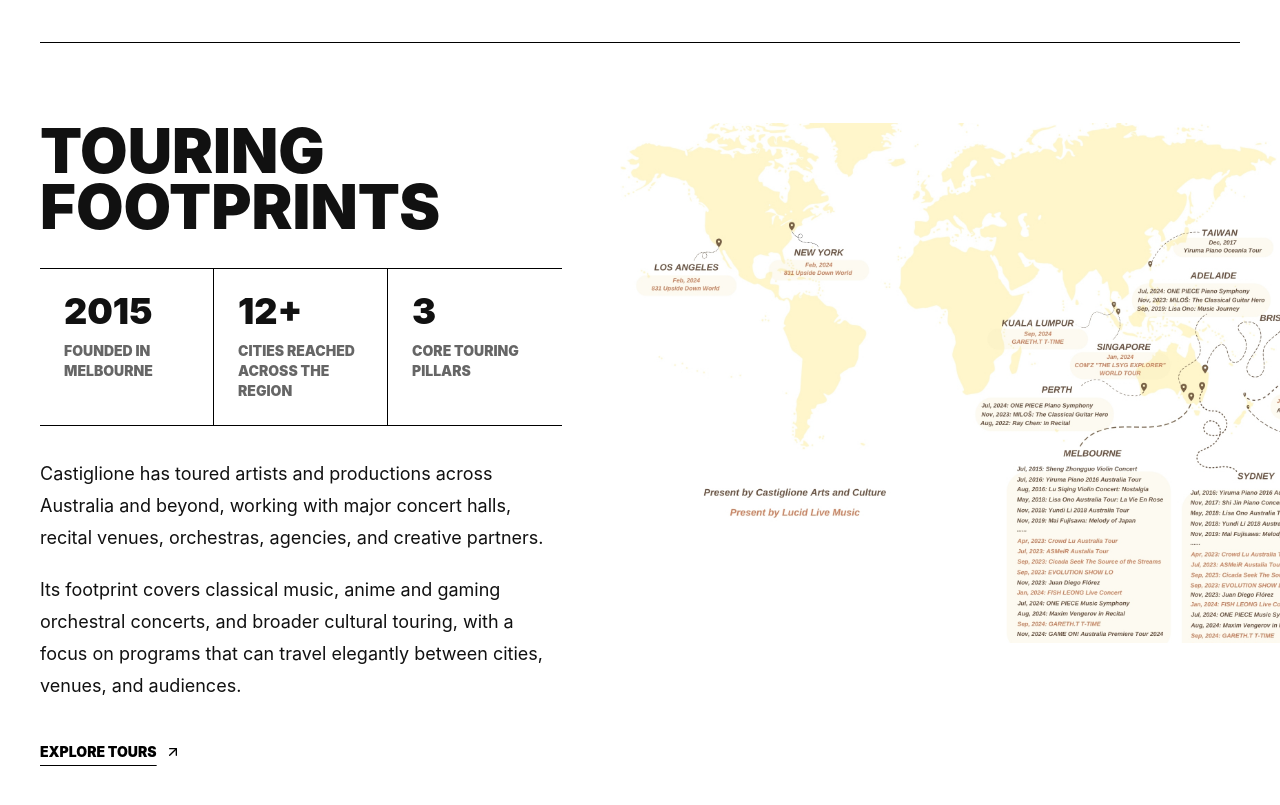
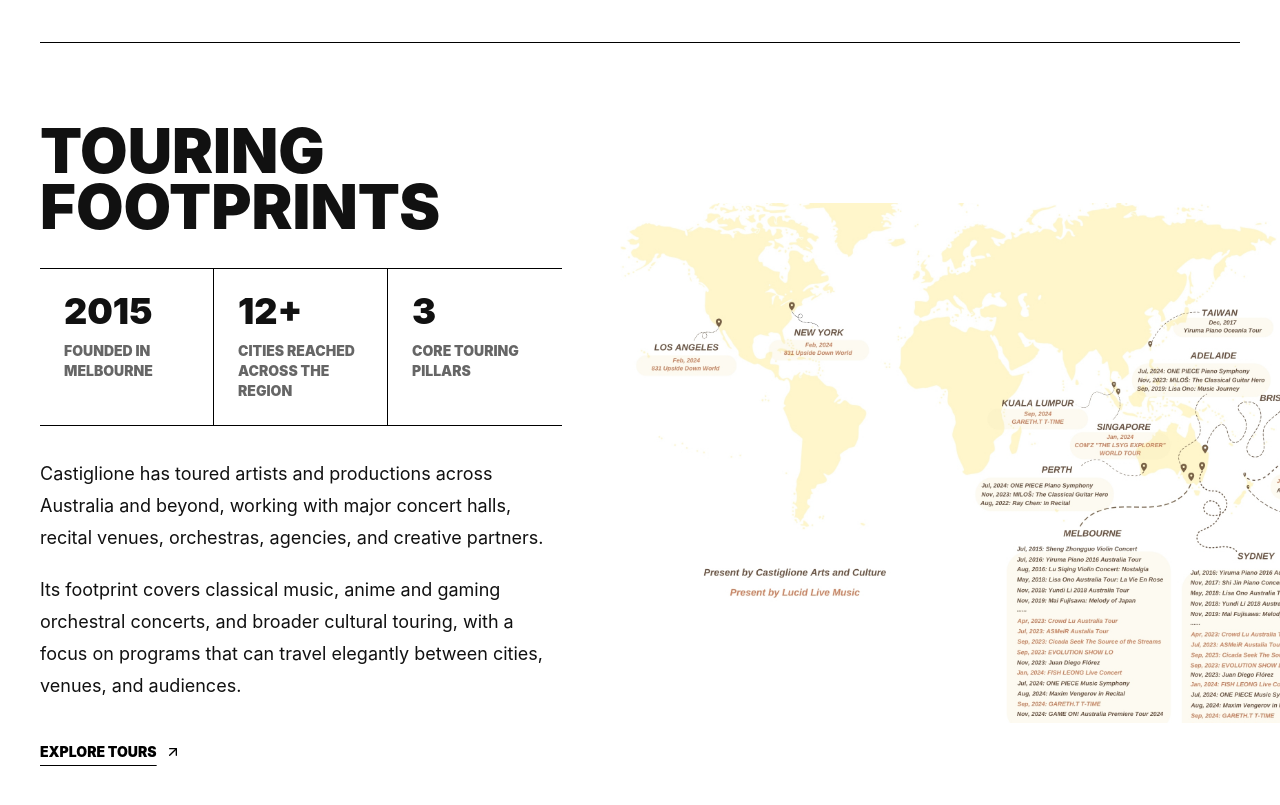
Before and after one commit to helenyucac/castiglione-arts-music-website, a Next.js app: page /about in a window 1280 px wide. Shown: the part 960-1765 px from the top of the page. Built offline with nearby package versions, Linux system fonts and the light colour scheme.

Commit message:
Rebalance who we are and about map spacing

```diff
--- a/app/site.css
+++ b/app/site.css
@@ -135,6 +135,10 @@ main {
     min-height: 520px;
   }
 
+  .about-section-media-map {
+    margin-top: 5rem;
+  }
+
   .highlights-grid {
     grid-template-columns: repeat(4, minmax(0, 1fr));
   }
--- a/components/WhoWeAre.tsx
+++ b/components/WhoWeAre.tsx
@@ -5,7 +5,7 @@ import Link from "next/link";
 export function WhoWeAre() {
   return (
     <section id="about" className="bg-white py-14 sm:py-20 lg:py-24">
-      <div className="mx-auto grid w-full max-w-[1760px] gap-8 px-4 sm:px-6 lg:grid-cols-[0.95fr_1.05fr] lg:px-10">
+      <div className="mx-auto grid w-full max-w-[1760px] gap-8 px-4 sm:px-6 lg:grid-cols-[0.78fr_1.42fr] lg:px-10">
         <div className="flex flex-col justify-between">
           <div>
             <h2 className="max-w-3xl text-[clamp(2.25rem,4.8vw,4.8rem)] font-black uppercase leading-[0.92] tracking-normal">
@@ -21,8 +21,8 @@ export function WhoWeAre() {
           </Link>
         </div>
 
-        <div className="grid gap-8 lg:grid-cols-[minmax(0,0.95fr)_minmax(0,0.85fr)] lg:gap-14 xl:gap-20">
-          <div className="max-w-xl space-y-5 text-lg leading-8 lg:pr-6 xl:pr-10">
+        <div className="grid gap-8 lg:grid-cols-2 lg:gap-12 xl:gap-14">
+          <div className="space-y-5 text-lg leading-8">
             <p>
               Since its founding in Melbourne in 2015, Castiglione has developed
               touring productions for audiences across Australia and beyond,
```
